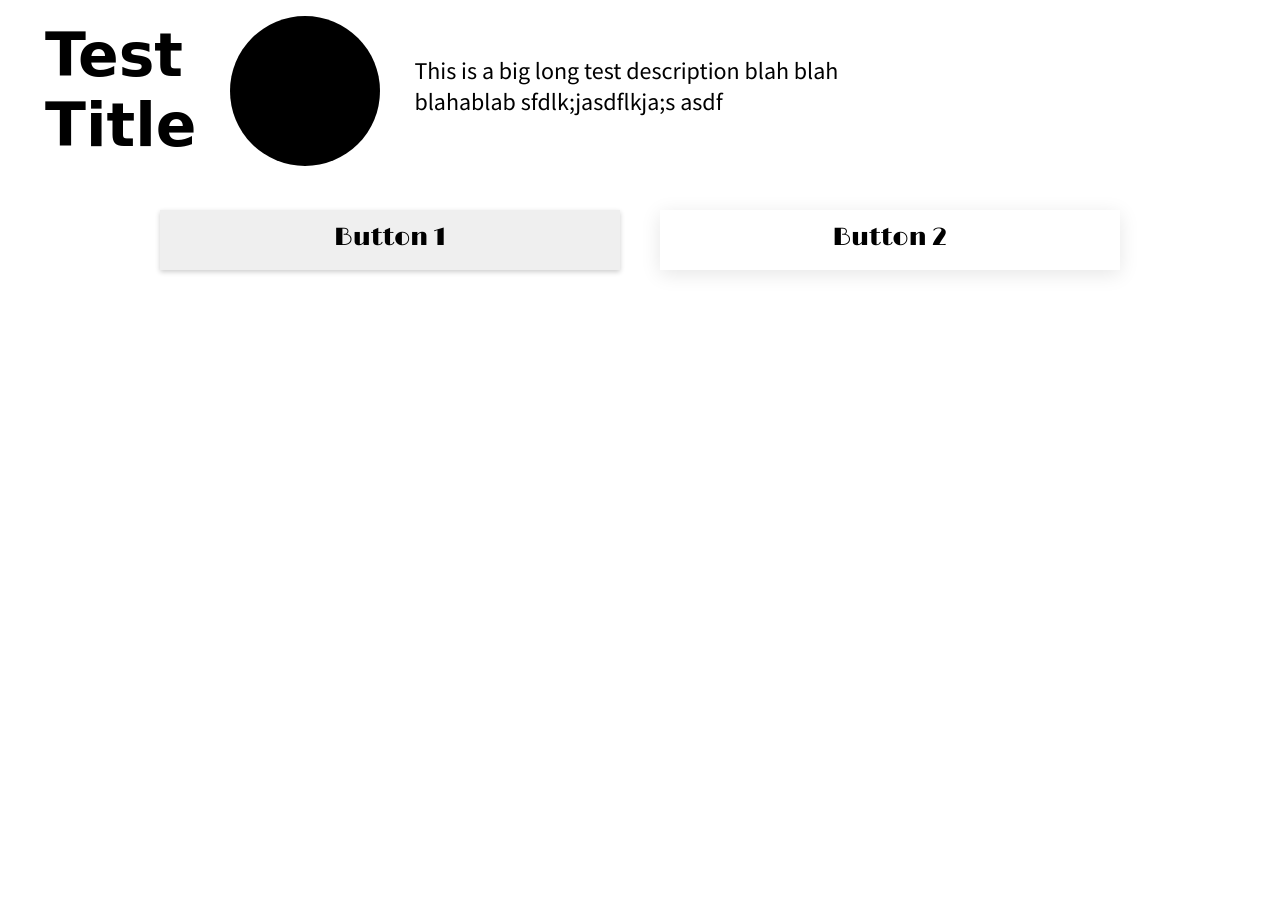
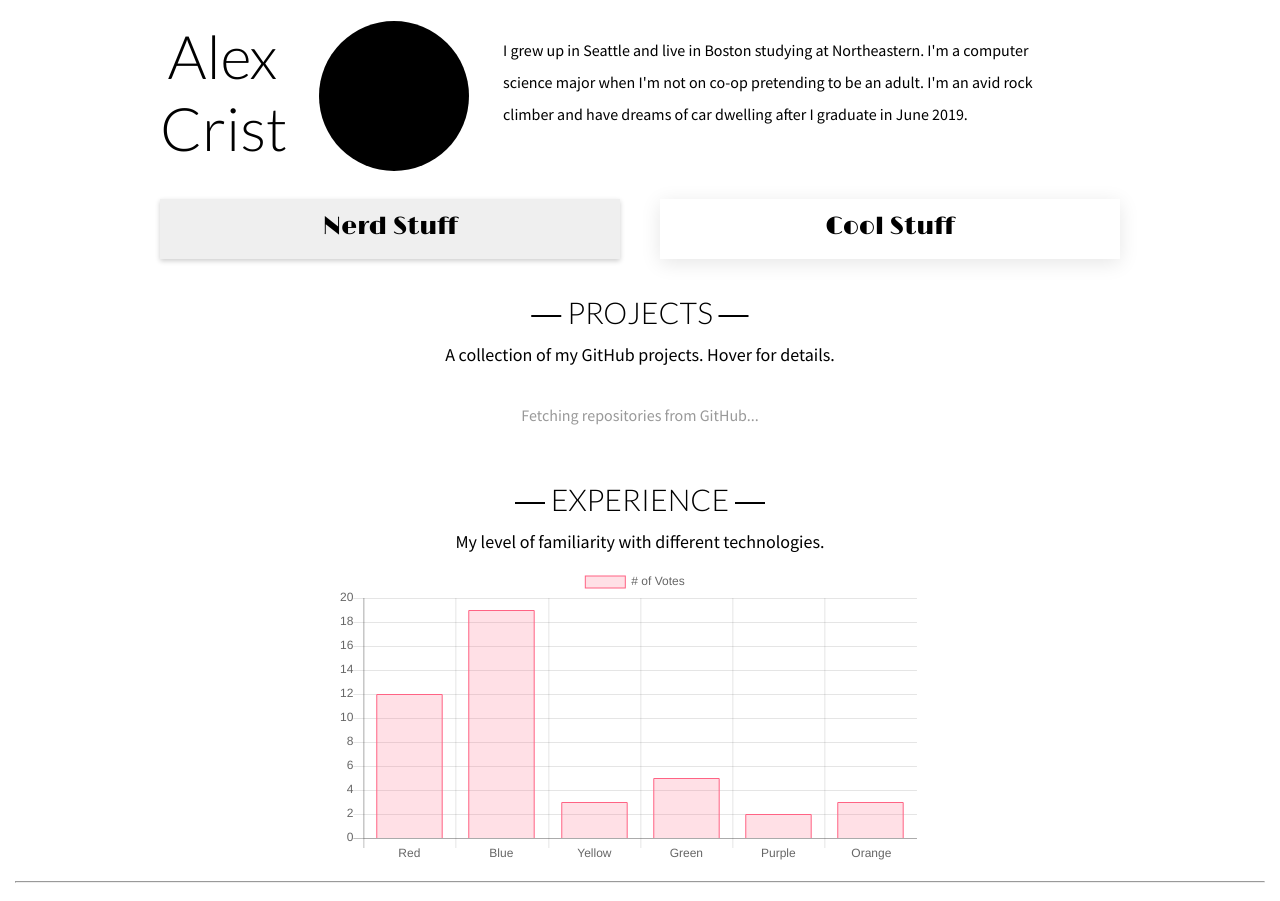
Before and after one commit to alexcrist/alexcrist.github.io, a plain HTML site: page index.html in a window 1280 px wide. Before the commit the page ends 800 px from the top, so only its background shows below. Drawn offline with nearby package versions, Linux system fonts and the light colour scheme; a web font is replaced by a local one.

Commit message:
Add more things

```diff
--- a/css/hover-effect.css
+++ b/css/hover-effect.css
@@ -5,10 +5,10 @@
   position: relative;
   clear: both;
   margin: 0 auto;
-  padding: 1em 0 4em;
   max-width: 1000px;
   list-style: none;
   text-align: center;
+  overflow: auto;
 }
 
 .grid figure {
@@ -36,9 +36,8 @@
 }
 
 .grid figure figcaption {
-  padding: 2em;
+  padding: 0 2em;
   color: #fff;
-  text-transform: uppercase;
   font-size: 1.25em;
   -webkit-backface-visibility: hidden;
   backface-visibility: hidden;
@@ -67,12 +66,13 @@
 }
 
 .grid figure h2 {
+  font-family: 'Lato', sans-serif;
   word-spacing: -0.15em;
   font-weight: 300;
 }
 
 .grid figure h2 span {
-  font-weight: 800;
+  font-weight: 700;
 }
 
 .grid figure h2,
@@ -81,6 +81,7 @@
 }
 
 .grid figure p {
+  font-family: 'Source Sans Pro', sans-serif;
   letter-spacing: 1px;
   font-size: 68.5%;
 }
@@ -124,8 +125,8 @@ figure.hover-effect img {
 
 figure.hover-effect h2,
 figure.hover-effect p {
-  background: #fff;
-  color: #2d434e;
+  background: #111;
+  color: #eee;
 }
 
 figure.hover-effect h2 {
--- a/css/index.css
+++ b/css/index.css
@@ -10,14 +10,19 @@ body {
 }
 
 .header {
+  max-width: 1000px;
+  margin: auto;
 }
 
 .header__name {
   display: inline-block;
-  font-family: 'Nixie One', cursive;
+  font-family: 'Lato', sans-serif;
   font-size: 60px;
+  font-weight: 300;
   margin: 0;
-  padding: 10px 30px 15px;
+  padding: 10px 30px 15px 2%;
+  width: 125px;
+  text-align: center;
 }
 
 .header__image {
@@ -27,14 +32,18 @@ body {
   height: 150px;
   border-radius: 75px;
   margin-bottom: -20px;
+  margin-right: 10px;
 }
 
 .header__description {
   display: inline-block;
   font-family: 'Source Sans Pro', sans-serif;
-  font-size: 24px;
-  padding: 45px 30px 15px;
+  font-size: 16px;
+  line-height: 32px;
+  padding: 24px 0 15px 2%;
   vertical-align: top;
+  max-width: 550px;
+  width: 60%;
 }
 
 .buttons {
@@ -107,3 +116,35 @@ body {
 
 .sections__section-2 {
 }
+
+.sections__header {
+  font-family: 'Lato', sans-serif;
+  text-transform: uppercase;
+  font-size: 30px;
+  text-align: center;
+  font-weight: 300;
+  padding: 15px 0 0;
+  margin-bottom: 0;
+}
+
+.sections__description {
+  font-family: 'Source Sans Pro', sans-serif;
+  text-align: center;
+  font-size: 18px;
+  max-width: 1000px;
+  margin: 10px auto;
+  line-height: 28px;
+}
+
+.sections__fetching {
+  padding-top: 20px;
+  font-family: 'Source Sans Pro', sans-serif;
+  text-align: center;
+  color: #999;
+}
+
+.sections__chart {
+  width: 600px;
+  height: 300px;
+  margin: auto;
+}
--- a/index.html
+++ b/index.html
@@ -3,40 +3,53 @@
 <head>
   <meta charset="UTF-8">
   <meta name="viewport" content="width=device-width">
-  <title>Test Title</title>
+  <title>Alex Crist</title>
   <link rel="icon" href="assets/favicon.ico" type="image/x-icon">
   <link rel="stylesheet" href="css/index.css">
   <link rel="stylesheet" href="css/hover-effect.css">
-  <link href="https://fonts.googleapis.com/css?family=Limelight" rel="stylesheet">
-  <link href="https://fonts.googleapis.com/css?family=Nixie+One" rel="stylesheet">
-  <link href="https://fonts.googleapis.com/css?family=Source+Sans+Pro" rel="stylesheet">
+  <link href="https://fonts.googleapis.com/css?family=Lato:300,700|Limelight|Source+Sans+Pro" rel="stylesheet">
 </head>
 <body>
 
 <div class="header content">
-  <h1 class="header__name">Test<br>Title</h1>
-  <div class="header__image"></div>
-  <div class="header__description">This is a big long test description blah blah<br>blahablab sfdlk;jasdflkja;s asdf</div>
+  <h1 class="header__name">Alex<br>Crist</h1>
+  <div class="header__image header__image-right"></div>
+  <div class="header__description">I grew up in Seattle and live in Boston studying at Northeastern. I'm a computer science major when I'm not on co-op pretending to be an adult. I'm an avid rock climber and have dreams of car dwelling after I&nbsp;graduate in June 2019.</div>
 </div>
 
 <div class="buttons content">
   <div class="buttons__container">
-    <div class="buttons__button buttons__button-1">Button 1</div><!--
- --><div class="buttons__button buttons__button-2">Button 2</div>
+    <div class="buttons__button buttons__button-1">Nerd Stuff</div><!--
+ --><div class="buttons__button buttons__button-2">Cool Stuff</div>
   </div>
 </div>
 
 <div class="sections content">
   <div class="sections__container">
     <div class="sections__section sections__section-1">
-      <div class="grid"></div>
+    <h2 class="sections__header">― Projects ―</h2>
+    <p class="sections__description">A collection of my GitHub projects. Hover for details.</p>
+    <p class="sections__fetching">Fetching repositories from GitHub...</p>
+    <div class="grid"></div>
+    <h2 class="sections__header">― Experience ―</h2>
+    <p class="sections__description">My level of familiarity with different technologies.</p>
+    <div class="sections__chart">
+      <canvas id="technologies-chart" width="600" height="300"></canvas>
+    </div>
     </div><!--
  --><div class="sections__section sections__section-2">
     </div>
   </div>
 </div>
 
+<hr>
+
+
+
 <script src="vendor/jquery-3.2.1.min.js"></script>
-<script src="js/index.js"></script>
+<script src="vendor/Chart.min.js"></script>
+<script src="js/button.js"></script>
+<script src="js/chart.js"></script>
+<script src="js/repo.js"></script>
 </body>
 </html>
--- /dev/null
+++ b/js/button.js
@@ -0,0 +1,15 @@
+$(function () {
+  $('.buttons__button-1').addClass('buttons__button-selected');
+});
+
+$('.buttons__button-1').click(function () {
+  $('.sections__container').addClass('sections__container-slide');
+  $('.buttons__button-1').removeClass('buttons__button-selected');
+  $('.buttons__button-2').addClass('buttons__button-selected');
+});
+
+$('.buttons__button-2').click(function () {
+  $('.sections__container').removeClass('sections__container-slide');
+  $('.buttons__button-1').addClass('buttons__button-selected');
+  $('.buttons__button-2').removeClass('buttons__button-selected');
+});
--- /dev/null
+++ b/js/chart.js
@@ -0,0 +1,23 @@
+var context = document.getElementById("technologies-chart").getContext('2d');
+new Chart(context, {
+  type: 'bar',
+  data: {
+    labels: ["Red", "Blue", "Yellow", "Green", "Purple", "Orange"],
+    datasets: [{
+      label: '# of Votes',
+      data: [12, 19, 3, 5, 2, 3],
+      backgroundColor: 'rgba(255, 99, 132, 0.2)',
+      borderColor: 'rgba(255,99,132,1)',
+      borderWidth: 1
+    }]
+  },
+  options: {
+    scales: {
+      yAxes: [{
+        ticks: {
+          beginAtZero:true
+        }
+      }]
+    }
+  }
+});
--- a/js/index.js
+++ b/js/repo.js
@@ -1,10 +1,4 @@
-$(domReady);
-$('.buttons__button-1').click(button1Clicked);
-$('.buttons__button-2').click(button2Clicked);
-
-function domReady() {
-  $('.buttons__button-1').addClass('buttons__button-selected');
-
+$(function () {
   var reposUrl = 'https://api.github.com/users/alexcrist/repos';
   var relevantRepos = [
     { name: 'neural-network', image: 'assets/29.jpg' },
@@ -13,7 +7,7 @@ function domReady() {
     { name: 'ballmer-peak', image: 'assets/29.jpg' }
   ];
   getRepos(reposUrl, relevantRepos);
-}
+});
 
 function getRepos(reposUrl, relevantRepos) {
   var success = function (res) {
@@ -25,7 +19,6 @@ function getRepos(reposUrl, relevantRepos) {
       repo.description = otherRepo.description;
       repo.stargazersCount = otherRepo.stargazers_count;
     });
-    console.log(relevantRepos);
     populateSection1(relevantRepos);
   };
 
@@ -44,24 +37,24 @@ function populateSection1(repos) {
     var html = '<figure class="hover-effect">\
                   <img src="' + repo.image + '"/>\
                   <figcaption>\
-                    <h2>' + repo.name + '</h2>\
+                    <h2>' + boldify(repo.name) + '</h2>\
                     <p>' + repo.description + '</p>\
-                    <a href="#">View more</a>\
+                    <a href="' + repo.htmlUrl + '">View more</a>\
                   </figcaption>\
                 </figure>';
 
+    $('.sections__fetching').remove();
     $('.sections__section-1 .grid').append(html);
   });
 }
 
-function button1Clicked() {
-  $('.sections__container').removeClass('sections__container-slide');
-  $('.buttons__button-1').addClass('buttons__button-selected');
-  $('.buttons__button-2').removeClass('buttons__button-selected');
+function boldify(name) {
+  var index = name.indexOf('-');
+  if (index === -1) {
+    return name;
+  }
+  return name.substring(0, index)
+    + '<span>'
+    + name.substring(index + 1, name.length)
+    + '</span>';
 }
-
-function button2Clicked() {
-  $('.sections__container').addClass('sections__container-slide');
-  $('.buttons__button-1').removeClass('buttons__button-selected');
-  $('.buttons__button-2').addClass('buttons__button-selected');
-}
```
Also changed, not shown: vendor/Chart.min.js (added).
